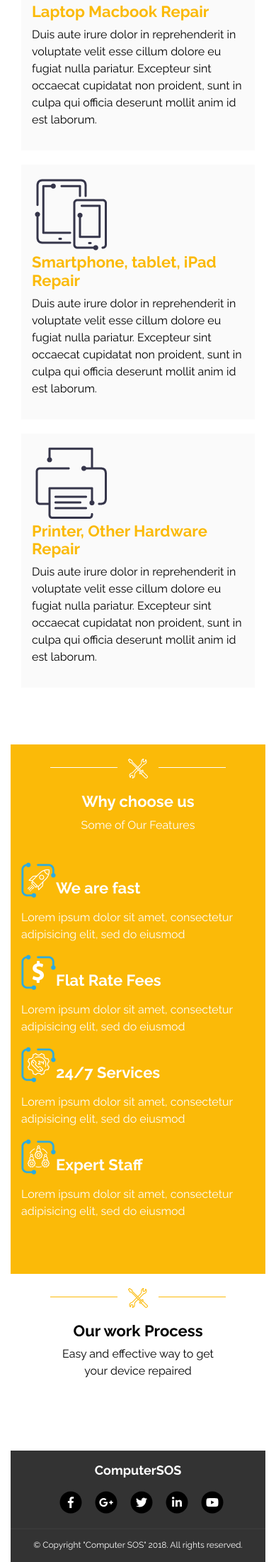
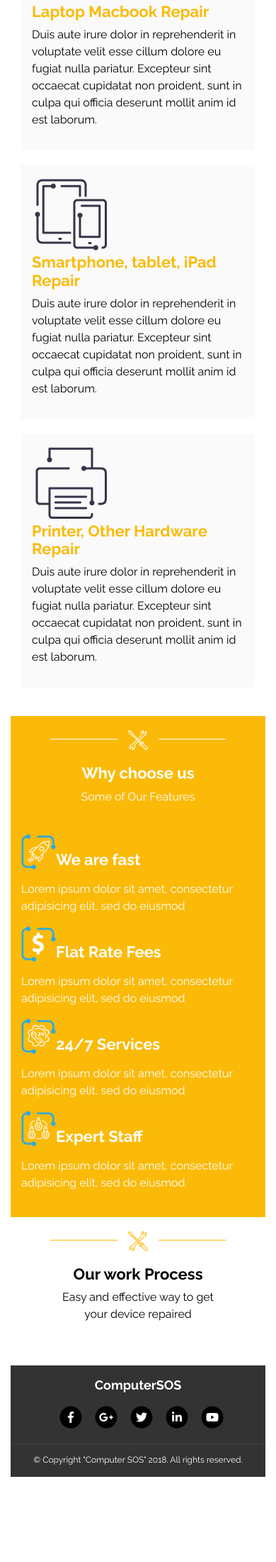
Before and after one commit to kaptn3/repair-shop, a Jekyll site: the page built from index.html, in a window 390 px wide. Shown: the part 1042-3243 px from the top of the page at 71% size. Built offline with Jekyll 4.4.1, drawn with Linux system fonts in a browser that asks for light colours; nearby versions of some CDN libraries; library files that are not in the unit come from our copies; after the commit the page ends 3123 px from its top, so only the background shows below that.

Commit message:
Padding sections in mobile

```diff
--- a/_sass/layout/_sections.scss
+++ b/_sass/layout/_sections.scss
@@ -1,5 +1,10 @@
 .section {
   padding-bottom: 60px;
+}
+@media (max-width: 991.99px) {
+  .section {
+    padding-bottom: 20px;
+  }
 }
 .devices--block--header {
   font-size: 1.375rem;
```
